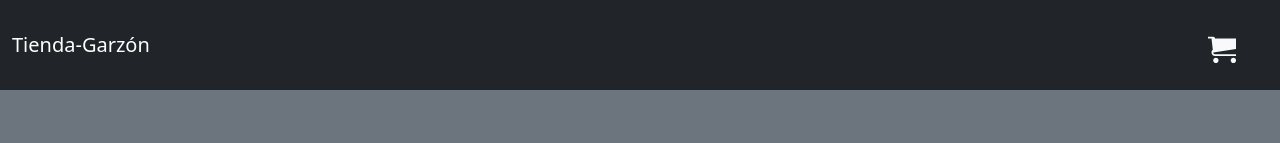
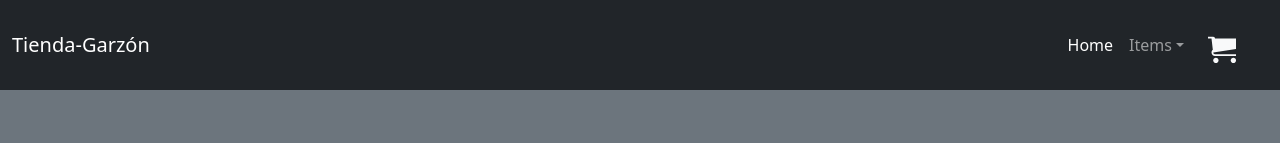
Before and after one commit to LucasGarzon/ecommerce-reactjs-31160, a React (Create React App) app: page / in a window 1280 px wide. Shown: the top 143 px of the page. Built offline with nearby package versions, Linux system fonts and the light colour scheme.

Commit message:
Primer entrega Proyecto final con navbar

```diff
--- a/src/App.js
+++ b/src/App.js
@@ -14,7 +14,6 @@ function App() {
       <Routes>
         <Route path={`/`} element={ <ItemListContainer greeting="Aquí se insertará el catálogo de productos"/> }></Route>
         <Route path={`/itemDetail/:itemId`} element={ <ItemDetailContainer/> }></Route>
-        {/* <Route path='/item/:id' element={ <ItemDetailContainer productos={product} productId={id}/> }></Route> */}
         <Route></Route>
         <Route></Route>
       </Routes>
--- /dev/null
+++ b/src/components/MaskList.js
@@ -0,0 +1,17 @@
+import { useState } from "react";
+import { Link } from "react-router-dom";
+import { productsMasks } from "../data/productsData";
+
+function MaskList() {
+
+  const [list, setList] = useState(productsMasks)
+
+  return (
+    <>
+      <ul className="dropdown-menu" aria-labelledby="navbarDropdown">
+        {list.map(l => <li key={l.id}><Link to={`itemDetail/${l.id}`} className="dropdown-item">{l.nombre}</Link></li>)}
+      </ul>
+    </>
+  )
+}
+export default MaskList
--- a/src/components/NavBar.js
+++ b/src/components/NavBar.js
@@ -1,5 +1,6 @@
 import { Link } from 'react-router-dom';
 import CartWidget from './CartWidget';
+import MaskList from './MaskList';
 
 function NavBar() {
   return (
@@ -12,9 +13,20 @@ function NavBar() {
             </button>
             <div className="collapse navbar-collapse" id="navbarSupportedContent">
             <form className="d-flex ms-auto">
+            <div className="collapse navbar-collapse" id="navbarSupportedContent">
+                 <ul className="navbar-nav me-auto mb-2 mb-lg-0">
+                   <li className="nav-item">
+                     <Link to={`/`} className="nav-link active" aria-current="page">Home</Link>
+                   </li>
+                   <li className="nav-item dropdown">
+                     <a className="nav-link dropdown-toggle" href="#" id="navbarDropdown" role="button" data-bs-toggle="dropdown" aria-expanded="false">
+                       Items
+                     </a>
+                     <MaskList/>
+                   </li>
+                 </ul>
+              </div>
                 <CartWidget/>
-                {/* <input className="form-control me-2" type="search" placeholder="Search" aria-label="Search"/>
-                <button className="btn btn-outline-success" type="submit">Search</button> */}
             </form>
             </div>
         </div>
```
